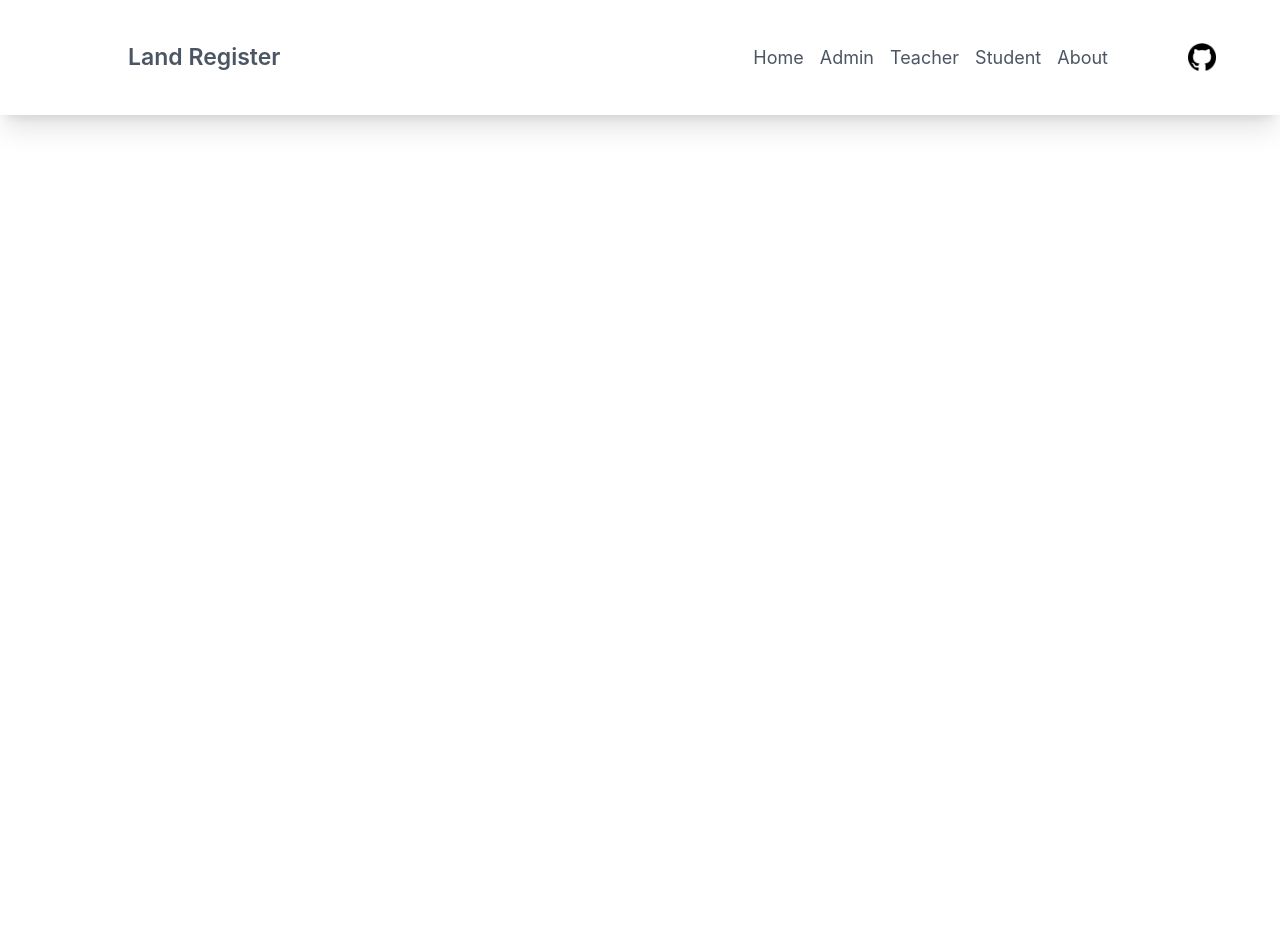
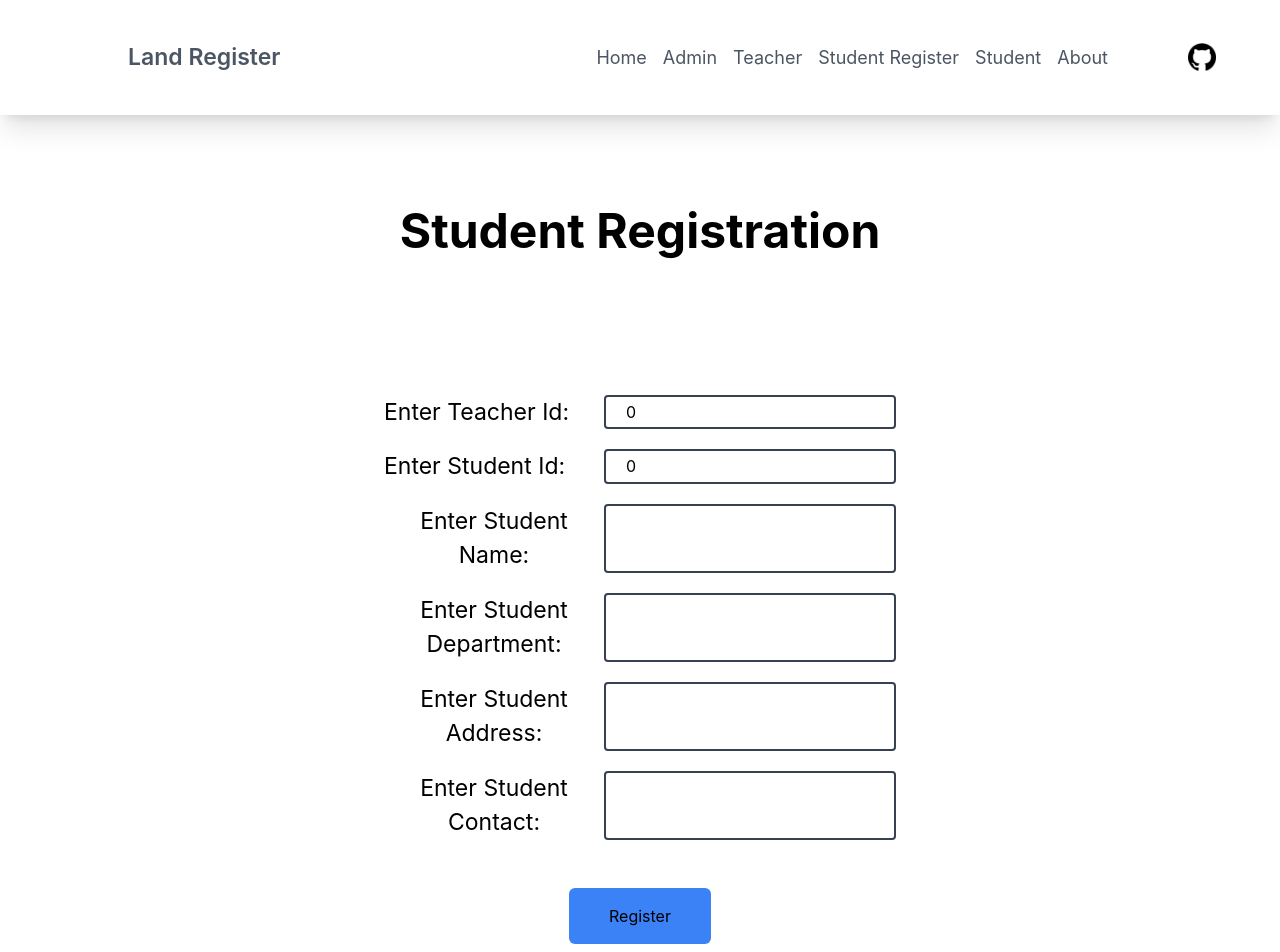
Before and after one commit to cryptodev1990/register-to-blockchain, a React (Create React App) app: page /studentregister in a window 1280 px wide. Shown: the top 952 px of the page. Before the commit the page ends 800 px from the top, so only its background shows below. Built offline with nearby package versions, Linux system fonts and the light colour scheme.

Commit message:
student register complete

```diff
--- a/src/App.js
+++ b/src/App.js
@@ -3,6 +3,8 @@ import Header from "./components/Header";
 import Landing from "./components/Landing";
 import Admin from "./components/Admin";
 import Teacher from "./components/Teacher";
+import StudentRegister from "./components/StudentRegister";
+import Student from "./components/Student";
 import './App.css';
 
 function App() {
@@ -13,6 +15,8 @@ function App() {
         <Route path="/" element={<Landing />} />
         <Route path="/admin" element={<Admin />} />
         <Route path="/teacher" element={<Teacher />} />
+        <Route path="/studentregister" element={<StudentRegister />} />
+        <Route path="/student" element={<Student />} />
       </Routes>
     </div>
   );
--- a/src/components/Header.jsx
+++ b/src/components/Header.jsx
@@ -13,7 +13,8 @@ export default function Header() {
         <h4 className="hover:cursor-pointer text-gray-600">Home</h4>
         <h4 className="hover:cursor-pointer text-gray-600" onClick={() => navigate("/admin")}>Admin</h4>
         <h4 className="hover:cursor-pointer text-gray-600" onClick={() => navigate("/teacher")}>Teacher</h4>
-        <h4 className="hover:cursor-pointer text-gray-600">Student</h4>
+        <h4 className="hover:cursor-pointer text-gray-600" onClick={() => navigate("/studentregister")}>Student Register</h4>
+        <h4 className="hover:cursor-pointer text-gray-600" onClick={() => navigate("/student")}>Student</h4>
         <h4 className="hover:cursor-pointer text-gray-600">About</h4>
         <img src={Github} alt="github" title="Github title" className="h-7 w-7 hover:cursor-pointer mx-16" />
       </div>
--- a/src/components/Student.jsx
+++ b/src/components/Student.jsx
@@ -0,0 +1,107 @@
+import React, { useState } from "react";
+import { ethers } from "ethers";
+import Auth from "../assets/auth.svg";
+import { abi } from "../abi";
+import Metamask from "../assets/metamask-icon.webp";
+
+export default function Student() {
+  const [values, setValues] = useState({
+    teacherId: 0,
+    studentId: 0,
+  });
+  const CONTRACT_ADDRESS = "0x5E20F89228F7Ae1DaD1b0168e39936E56DfbD80B";
+
+  const [myContract, setMyContract] = useState(null);
+
+  const contractABI = abi;
+  let provider;
+  let signer;
+
+  async function connectToMetamask() {
+    try {
+      await window.ethereum.enable();
+      return true;
+    } catch (err) {
+      return false;
+    }
+  }
+
+  const handleChange = (e) => {
+    setValues((values) => ({
+      ...values,
+      [e.target.name]: e.target.value,
+    }))
+  };
+
+  async function register() {
+    let admin = await connectToMetamask();
+    provider = new ethers.providers.Web3Provider(window.ethereum);
+    console.log(provider);
+    signer = provider.getSigner();
+    try {
+      const contract = new ethers.Contract(
+        CONTRACT_ADDRESS,
+        contractABI,
+        signer
+      );
+      setMyContract(contract);
+      const address = await signer.getAddress();
+      console.log(address);
+      await contract.studentCompleteRegister(values.teacherId, values.studentId, address);
+    } catch (err) {
+      alert("CONTRACT_ADDRESS not set properly!");
+    }
+  }
+
+  return (
+    <div className="flex flex-col items-center py-10">
+      <img
+        src={Auth}
+        alt="auth"
+        title="teacher auth"
+        className="w-96 h-96 -mb-12"
+      />
+      <h5>
+        You can enter private key of your wallet Or you connect Metamask wallet
+      </h5>
+      <input
+        className="border-2 border-gray-700 px-5 rounded my-3"
+        name="number"
+        type="number"
+        value={values.teacherId}
+        onChange={(e) => handleChange(e)}
+      />
+      <input
+        className="border-2 border-gray-700 px-5 rounded"
+        name="number"
+        type="number"
+        value={values.studentId}
+        onChange={(e) => handleChange(e)}
+      />
+      <div className="flex w-full justify-center mt-5 items-center">
+        <input
+          type="text"
+          placeholder="Private Key"
+          className="placeholder-gray-700 py-3 px-3 border-2 border-gray-700 rounded w-1/4"
+        />
+        <h4 className="text-blue-500 -ml-16 hover:cursor-pointer">Paste</h4>
+      </div>
+      <h3 className="bg-blue-500 py-2 px-12 rounded-md text-white hover:cursor-pointer mt-12">
+        Continue
+      </h3>
+      <div className="mt-3">Or Click to connect Metamask</div>
+      <div
+        className="bg-yellow-600 flex py-3 px-8 gap-3 hover:cursor-pointer items-center rounded-md"
+        onClick={() => register()}
+      >
+        <img
+          src={Metamask}
+          alt="metamask"
+          title="metamask"
+          className="w-10 h-10"
+        />
+        <h2>METAMASK</h2>
+      </div>
+    </div>
+  );
+}
--- /dev/null
+++ b/src/components/StudentRegister.jsx
@@ -0,0 +1,173 @@
+import { ethers } from "ethers";
+import React, { useState } from "react";
+import { ToastContainer, toast } from "react-toastify";
+import { abi } from "../abi";
+import "react-toastify/dist/ReactToastify.css";
+
+export default function StudentRegister() {
+  const CONTRACT_ADDRESS = "0x5E20F89228F7Ae1DaD1b0168e39936E56DfbD80B";
+  const [values, setValues] = useState({
+    teacherId: 0,
+    studentId: 0,
+    name: "",
+    department: "",
+    contact: "",
+  });
+  const [myContract, setMyContract] = useState(null);
+
+  const contractABI = abi;
+  let provider;
+  let signer;
+
+  const handleChange = (e) => {
+    setValues((values) => ({
+      ...values,
+      [e.target.name]: e.target.value,
+    }));
+  };
+
+  const ValidateEmail = (mail) => {
+    let mailformat =
+      /^[a-zA-Z0-9.!#$%&'*+/=?^_`{|}~-]+@[a-zA-Z0-9-]+(?:\.[a-zA-Z0-9-]+)*$/;
+    if (mail.match(mailformat)) return true;
+    else return false;
+  };
+
+  async function connectToMetamask() {
+    try {
+      await window.ethereum.enable();
+      return true;
+    } catch (err) {
+      return false;
+    }
+  }
+
+  async function register() {
+    let admin = await connectToMetamask();
+    provider = new ethers.providers.Web3Provider(window.ethereum);
+    console.log(provider);
+    signer = provider.getSigner();
+    try {
+      const contract = new ethers.Contract(
+        CONTRACT_ADDRESS,
+        contractABI,
+        signer
+      );
+      setMyContract(contract);
+      const address = await signer.getAddress();
+      await contract.studentRegister(
+        values.teacherId,
+        values.studentId,
+        values.name,
+        values.department,
+        values.contact
+      );
+    } catch (err) {
+      alert("CONTRACT_ADDRESS not set properly!");
+    }
+  }
+
+  const handleSubmit = (e) => {
+    e.preventDefault();
+
+    if (values.teacherId === 0) {
+      toast.error("Please insert the id");
+      return;
+    }
+    if (values.studentId === 0) {
+      toast.error("Please insert the id");
+      return;
+    }
+    if (values.name === "") {
+      toast.error("Please insert the name");
+      return;
+    }
+    if (values.department === "") {
+      toast.error("Please insert the department");
+      return;
+    }
+    if (values.contact === "") {
+      toast.error("Please insert the email");
+      return;
+    }
+    if (!ValidateEmail(values.contact)) {
+      toast.warning("Incorrect email.");
+      return;
+    }
+    register();
+  };
+
+  return (
+    <>
+      <ToastContainer />
+      <div className="flex py-20 flex-col justify-center">
+        <h1 className="font-bold mb-32">Student Registration</h1>
+        <div className="flex flex-col gap-5 px-96 mb-12">
+          <div className="flex justify-between">
+            <h3>Enter Teacher Id:</h3>
+            <input
+              className="border-2 border-gray-700 px-5 rounded"
+              name="teacherId"
+              type="number"
+              value={values.teacherId}
+              onChange={(e) => handleChange(e)}
+            />
+          </div>
+          <div className="flex justify-between">
+            <h3>Enter Student Id:</h3>
+            <input
+              className="border-2 border-gray-700 px-5 rounded"
+              name="studentId"
+              type="number"
+              value={values.studentId}
+              onChange={(e) => handleChange(e)}
+            />
+          </div>
+          <div className="flex justify-between">
+            <h3>Enter Student Name:</h3>
+            <input
+              className="border-2 border-gray-700 px-5 rounded"
+              name="name"
+              value={values.name}
+              onChange={(e) => handleChange(e)}
+            />
+          </div>
+          <div className="flex justify-between">
+            <h3>Enter Student Department:</h3>
+            <input
+              className="border-2 border-gray-700 px-5 rounded"
+              name="department"
+              value={values.department}
+              onChange={(e) => handleChange(e)}
+            />
+          </div>
+          <div className="flex justify-between">
+            <h3>Enter Student Address:</h3>
+            <input
+              className="border-2 border-gray-700 px-5 rounded"
+              name="address"
+            />
+          </div>
+          <div className="flex justify-between">
+            <h3>Enter Student Contact:</h3>
+            <input
+              className="border-2 border-gray-700 px-5 rounded"
+              name="contact"
+              type="email"
+              value={values.contact}
+              onChange={(e) => handleChange(e)}
+            />
+          </div>
+        </div>
+        <div className="flex justify-center hover:cursor-pointer">
+          <div
+            className="bg-blue-500 py-4 px-10 rounded-md w-max"
+            onClick={(e) => handleSubmit(e)}
+          >
+            Register
+          </div>
+        </div>
+      </div>
+    </>
+  );
+}
```
